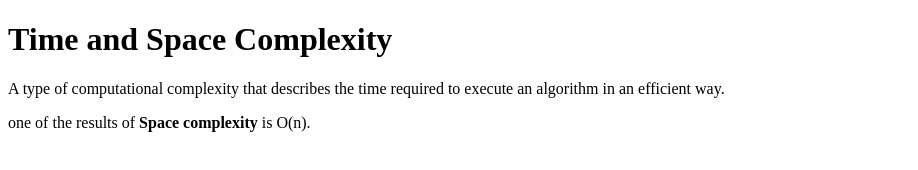
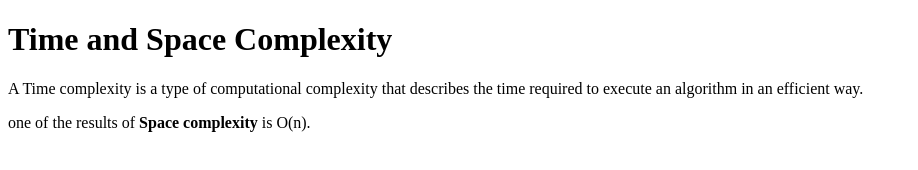
Before and after one commit to acciojob/time-and-space-complexity-NihitaLele, a website: page main.html in a window 1280 px wide. Shown: the whole page, without its empty margins (0-918 px from the left). Drawn offline with Linux system fonts and the light colour scheme.

Commit message:
created a submission

```diff
--- a/main.html
+++ b/main.html
@@ -11,7 +11,7 @@
     <script type="text/javascript" src="./script.js">
 </script>
   <h1>Time and Space Complexity</h1>
-	<p>A type of computational complexity that describes the time required to execute an algorithm in an efficient way.</p>
+	<p>A Time complexity is a type of computational complexity that describes the time required to execute an algorithm in an efficient way.</p>
 	<p>one of the results of <b>Space complexity</b> is O(n).</p>
 </body>
 
```
